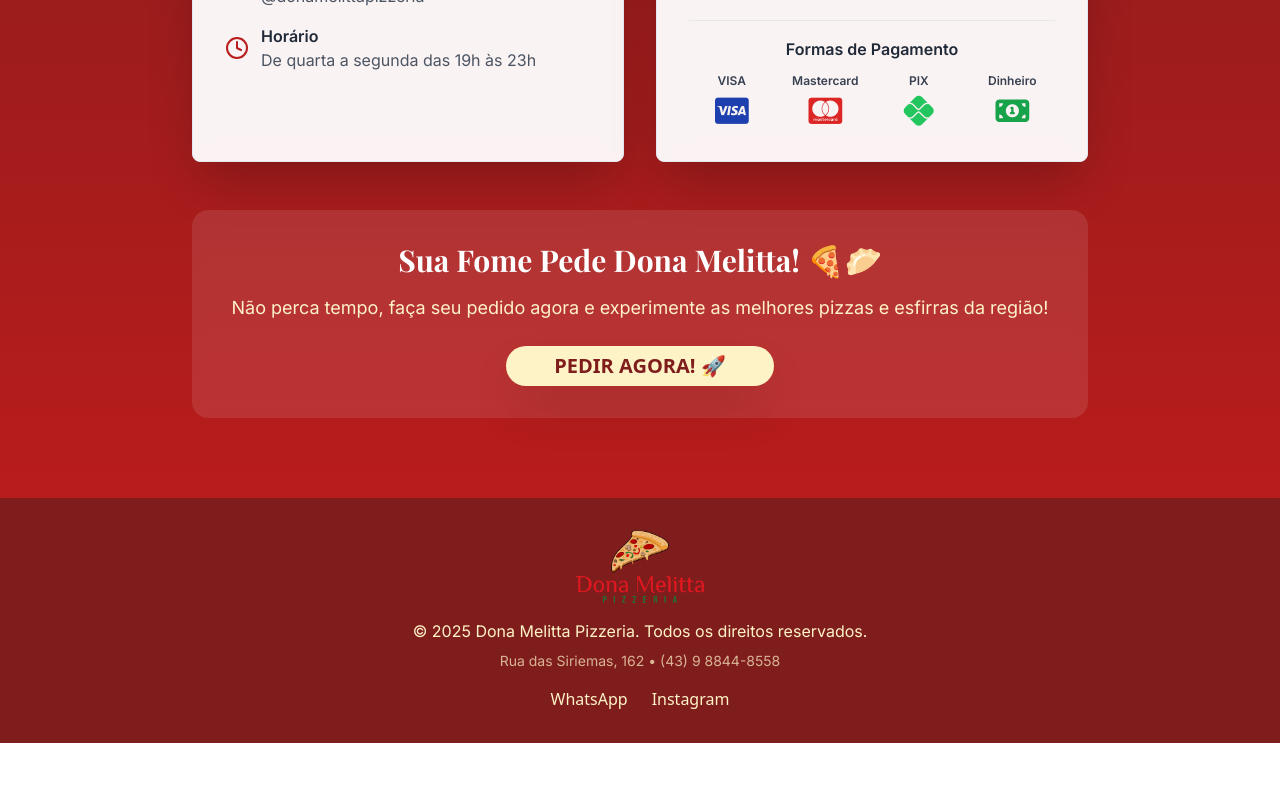
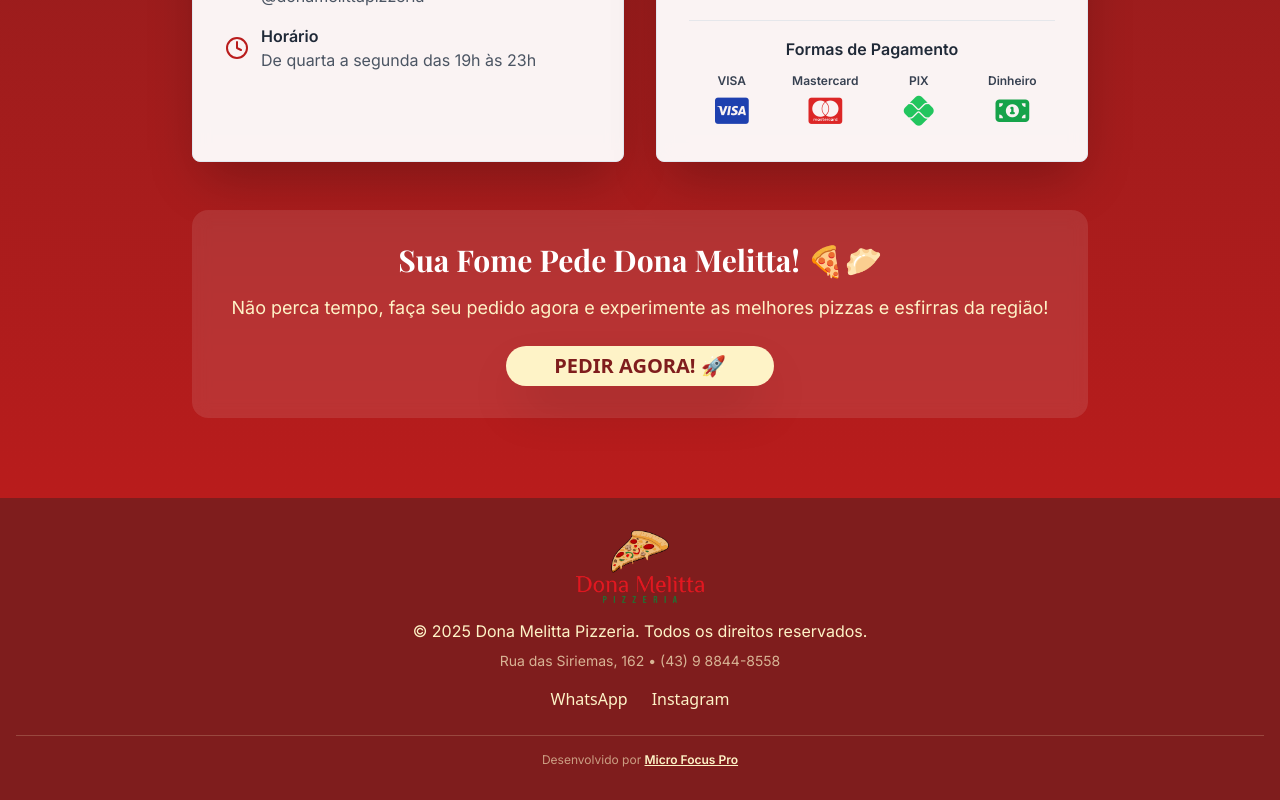
Before and after one commit to pfrsousa2010/melitta-pizza-bliss, a React (Vite) app: page / in a window 1280 px wide. Shown: the part 3157-3957 px from the top of the page. Before the commit the page ends 3900 px from the top, so only its background shows below. Built offline with nearby package versions, Linux system fonts and the light colour scheme.

Commit message:
Adiciona a empresa desenvolvedora

```diff
--- a/src/components/Footer.tsx
+++ b/src/components/Footer.tsx
@@ -1,5 +1,8 @@
+const Footer = () => {
+  const handleDeveloperEmail = () => {
+    window.open("mailto:microfocuspro@gmail.com", "_blank");
+  };
 
-const Footer = () => {
   return (
     <footer className="bg-pizza-darkRed py-8">
       <div className="container mx-auto px-4">
@@ -38,6 +41,19 @@ const Footer = () => {
               Instagram
             </a>
           </div>
+
+          {/* Crédito da empresa desenvolvedora */}
+          <div className="mt-6 pt-4 border-t border-pizza-cream/20">
+            <p className="font-inter text-pizza-cream/60 text-xs">
+              Desenvolvido por{" "}
+              <button
+                onClick={handleDeveloperEmail}
+                className="text-pizza-cream hover:text-white font-semibold underline transition-colors duration-300 hover:no-underline"
+              >
+                Micro Focus Pro
+              </button>
+            </p>
+          </div>
         </div>
       </div>
     </footer>
```
